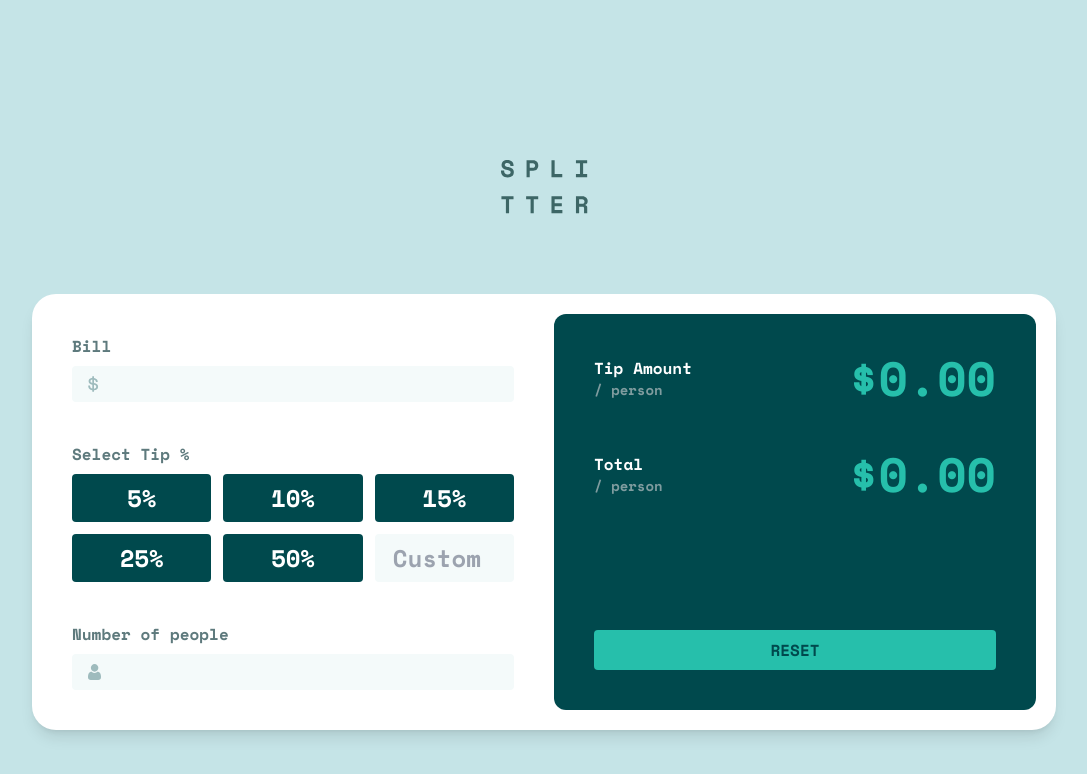
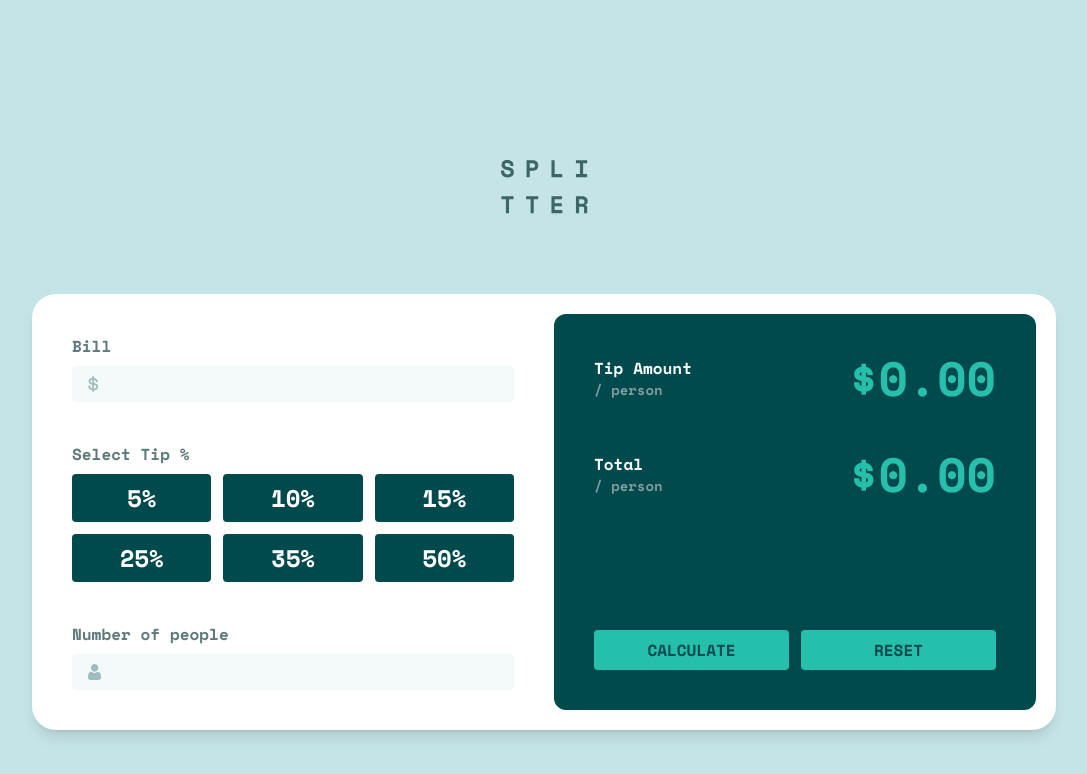
Before and after one commit to markluigibatoks/mrkl-nextjs-hello-world, a Next.js app: page /fem/tip-calculator in a window 1280 px wide. Shown: the top 774 px of the page, without its empty margins (96-1183 px from the left). Built offline with nearby package versions, Linux system fonts and the light colour scheme.

Commit message:
chore: update tip calculator

```diff
--- a/components/InputSection.js
+++ b/components/InputSection.js
@@ -1,8 +1,9 @@
 import { useId } from 'react'
 import Image from 'next/image'
 
-export default function InputSection ({ name, icon, value, onChange }) {
+export default function InputSection ({ name, icon, value, error, onChange }) {
   const uniqueID = useId()
+
   return (
     <>
       <div>
@@ -21,7 +22,7 @@ export default function InputSection ({ name, icon, value, onChange }) {
             onChange={ onChange }
             id={ uniqueID }
             type="number" min="0"
-            className="pr-2 pl-10 w-full h-full rounded text-right text-2xl text-grayishcyan bg-verylightgrayishcyan"
+            className={`${!error ? 'border-0' : 'border border-red-500'} pr-2 pl-10 w-full h-full rounded text-right text-2xl text-grayishcyan bg-verylightgrayishcyan`}
           />
         </div>
       </div>
--- a/components/SelectTip.js
+++ b/components/SelectTip.js
@@ -5,22 +5,16 @@ export default function SelectTip ({ name, options, value, onChange }) {
     return options.map((x, index) => {
 
       return (
-        x === 'Custom' ?
-        <input
-          type="number"
-          placeholder='Custom'
-          className="lg:col-span-4 col-span-6 rounded w-full text-2xl text-center text-grayishcyan bg-verylightgrayishcyan"
-        /> :
         <button
           key={ index }
-          className="lg:col-span-4 col-span-6 rounded py-2 text-white text-2xl text-center bg-verydarkcyan"
+          className={`${value === x ? 'text-verydarkcyan bg-primary' : 'text-white bg-verydarkcyan'} lg:col-span-4 hover:text-verydarkcyan hover:bg-primary/70 col-span-6 rounded py-2 text-2xl text-center`}
+          onClick={() => { onChange(x) }}
         >
-          {x}
+          {`${x * 100}%`}
         </button>
-
       )
     })
-  }, [options])
+  }, [onChange, options, value])
 
 
   return (
--- a/pages/fem/tip-calculator.js
+++ b/pages/fem/tip-calculator.js
@@ -1,4 +1,4 @@
-import { useState, useEffect } from 'react'
+import { useState, useEffect, useMemo, useCallback } from 'react'
 import Layout from '@/components/layout'
 import SelectTip from '@/components/SelectTip'
 import InputSection from '@/components/InputSection'
@@ -33,7 +33,15 @@ export default function TipCalculator () {
   const [tipStatus, setTipStatus] = useState('empty')
   const [tipError, setTipError] = useState(null)
 
-  const [isSubmitDisabled, setIsSubmitDisabled] = useState(false)
+  const [customTip, setCustomTip] = useState('')
+  const [customTipStatus, setCustomTipStatus] = useState('empty')
+  const [customTipError, setCustomTipError] = useState(null)
+
+  const tipOptions = useMemo(() => {
+    return [0.05, 0.10, 0.15, 0.25, 0.35, 0.50]
+  }, [])
+
+  const [isResetDisabled, setIsResetDisabled] = useState(false)
 
   function handleDollarChange(e) {
     setDollar(e.target.value)
@@ -47,19 +55,26 @@ export default function TipCalculator () {
     setTip(value)
   }
 
-  function handleSubmitting() {
-    setDollarStatus('submitting')
-    setPaxStatus('submitting')
-    setTipStatus('submitting')
+  function calculateTip(){
+    setTipPerPerson(calculateTipPerPerson())
+    setTotalPerPerson(calculateTotalTipPerPerson())
   }
 
-  function handleReset() {
+  function calculateTipPerPerson(){
+    return (Number.parseFloat(dollar) * Number.parseFloat(tip) / Number.parseInt(pax)).toFixed(2)
+  }
+
+  function calculateTotalTipPerPerson() {
+    return ((Number.parseFloat(dollar) + (Number.parseFloat(dollar) * Number.parseFloat(tip))) / Number.parseInt(pax)).toFixed(2)
+  }
+
+  const handleReset = useCallback(() => {
     setTipPerPerson(0)
     setTotalPerPerson(0)
 
     setDollar('')
     setPax('')
-    setTip('')
+    setTip(0)
 
     setDollarStatus('empty')
     setPaxStatus('empty')
@@ -68,21 +83,47 @@ export default function TipCalculator () {
     setDollarError(null)
     setPaxError(null)
     setTipError(null)
-  }
+  }, [])
 
   useEffect(() => {
-    setIsSubmitDisabled(
+    setIsResetDisabled(
       dollar.length === 0 ||
       pax.length === 0 ||
-      tip.length === 0 ||
+      tip === 0 ||
       tipStatus === 'submitting' ||
       paxStatus === 'submitting' ||
       dollarStatus === 'submitting'
     )
-  }, [dollar.length, dollarStatus, pax.length, paxStatus, tip.length, tipStatus])
+  }, [dollar.length, dollarStatus, pax.length, paxStatus, tip, tipStatus])
+
 
   function handleSubmit(e) {
     e.preventDefault()
+
+    setDollarStatus('submitting')
+    setPaxStatus('submitting')
+    setTipStatus('submitting')
+
+    const isValid = validate()
+
+    if(isValid) {
+      calculateTip()
+    }
+
+    setDollarStatus('empty')
+    setPaxStatus('empty')
+    setTipStatus('empty')
+  }
+
+  function validate() {
+
+    const isDollarValid = Number.parseFloat(dollar) > 0
+    const isPaxValid = Number.parseInt(pax) > 0
+
+    if(!isDollarValid) setDollarError(`Can't be zero`)
+    if(!isPaxValid) setPaxError(`Can't be zero`)
+
+    return isDollarValid && isPaxValid
   }
 
   return (
@@ -93,19 +134,20 @@ export default function TipCalculator () {
             <figure className="lg:my-20 mt-5 mb-10">
               <Image src={ logo } alt="logo" className="mx-auto" />
             </figure>
-            <form onSubmit={ handleSubmit } className="p-5 grid grid-cols-12 gap-5 rounded-3xl shadow-lg bg-white">
+            <div className="p-5 grid grid-cols-12 gap-5 rounded-3xl shadow-lg bg-white">
               <div className="lg:col-span-6 col-span-12">
                 <div className="p-5">
                   <InputSection
                     name="Bill"
                     icon={ iconDollar }
                     value={ dollar }
+                    error={ dollarError}
                     onChange={ handleDollarChange }
                   />
                   <section className='my-10'>
                     <SelectTip
                       name="Select Tip %"
-                      options={['5%', '10%', '15%', '25%', '50%', 'Custom']}
+                      options={ tipOptions }
                       value={ tip }
                       onChange={ handleTipChange }
                     />
@@ -114,6 +156,7 @@ export default function TipCalculator () {
                     name="Number of people"
                     icon={ iconPerson }
                     value={ pax }
+                    error={ paxError }
                     onChange={ handlePaxChange }
                   />
                 </div>
@@ -131,16 +174,26 @@ export default function TipCalculator () {
                       amount={totalPerPerson.toLocaleString('en-US', { minimumFractionDigits: 2, maximumFractionDigits: 2 })}
                     />
                   </div>
-                  <button
-                    onClick={ handleReset }
-                    disabled={ isSubmitDisabled }
-                    className="absolute bottom-10 left-1/2 -translate-x-1/2 py-2 w-[calc(100%-80px)] rounded uppercase text-verydarkcyan bg-primary"
-                  >
-                    Reset
-                  </button>
+                  <div className="w-[calc(100%-80px)] absolute bottom-10 left-1/2 -translate-x-1/2 flex justify-center items-center gap-3">
+                    <button
+                      onClick={ handleSubmit }
+                      className="hover:bg-lightgrayishcyan w-full py-2 rounded uppercase text-verydarkcyan bg-primary"
+                    >
+                      Calculate
+                    </button>
+
+                    <button
+                      onClick={ handleReset }
+                      disabled={ isResetDisabled }
+                      className="hover:bg-lightgrayishcyan w-full py-2 rounded uppercase text-verydarkcyan bg-primary"
+                    >
+                      Reset
+                    </button>
+                  </div>
+
                 </section>
               </div>
-            </form>
+            </div>
           </div>
         </div>
       </Layout>
```
